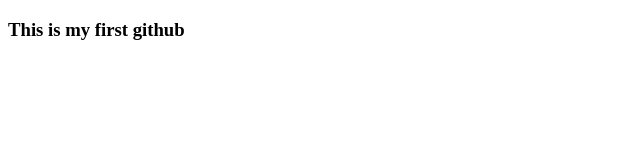
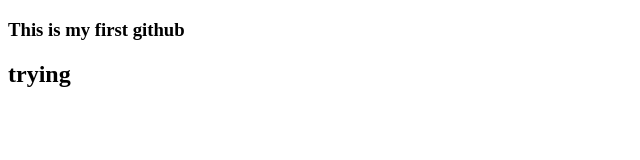
Before and after one commit to mutasim99/my-first-github, a plain HTML site: page index.html in a window 1280 px wide. Shown: the whole page, without its empty margins (0-640 px from the left). Drawn offline with Linux system fonts and the light colour scheme.

Commit message:
added second heading

```diff
--- a/index.html
+++ b/index.html
@@ -8,6 +8,7 @@
 <body>
     <div>
         <h3> This is my first github</h3>
+        <h2> trying</h2>
     </div>
 </body>
 </html>
```
